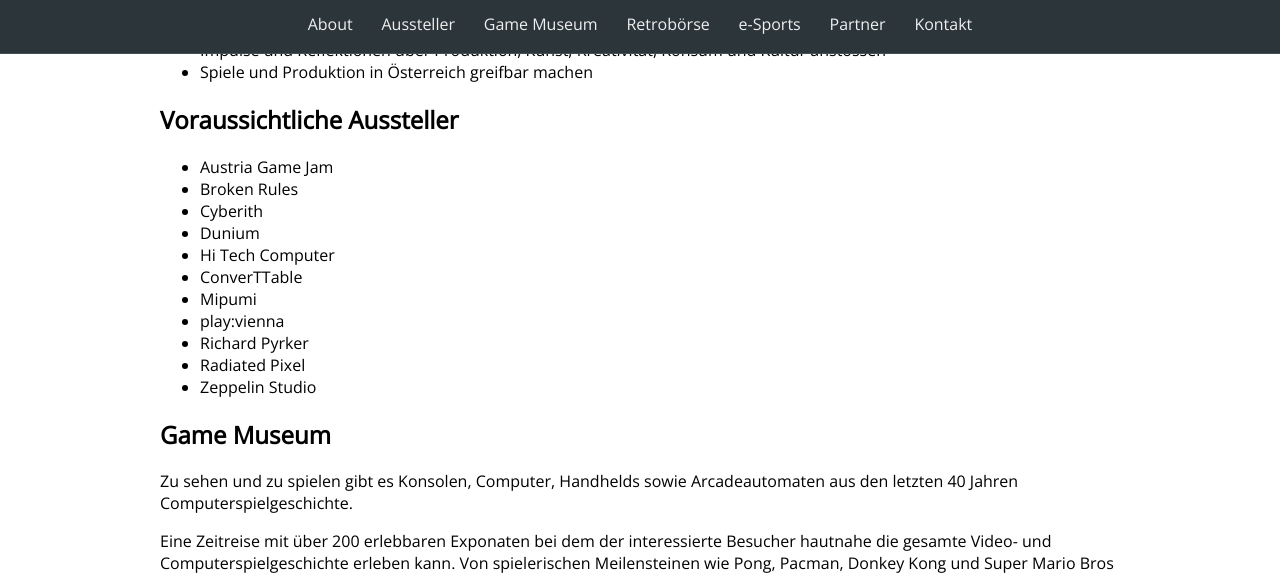
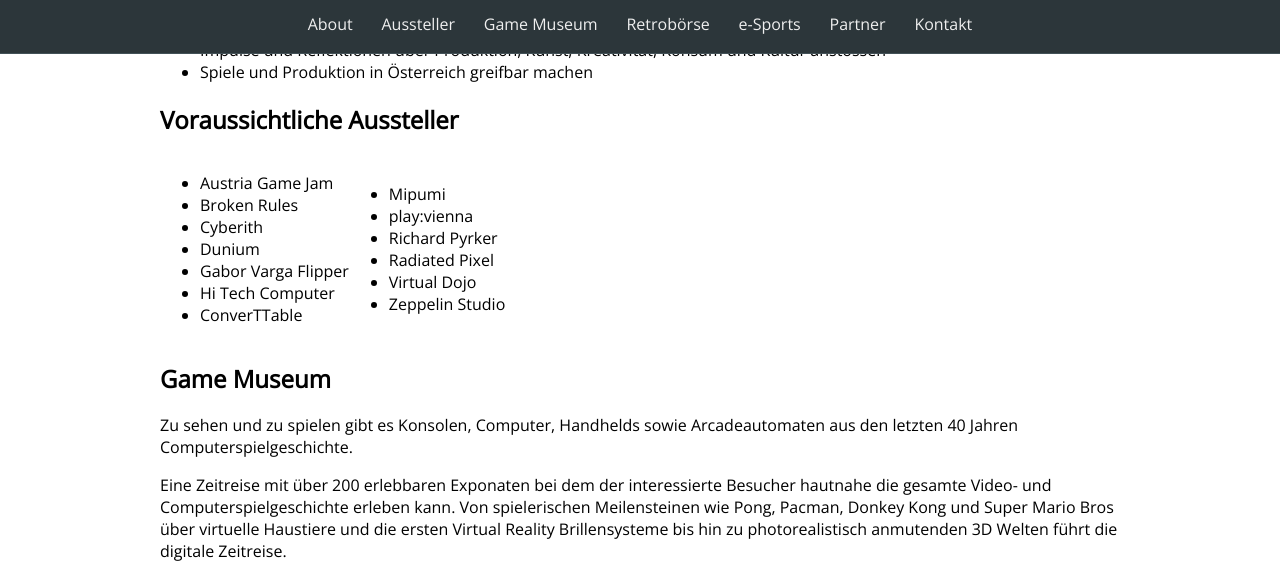
Before and after one commit to Lorti/gsexpo, a Jekyll site: the page built from index.html, in a window 1280 px wide and 900 px high, scrolled down 680 px, cut to the strip 0-574 px from the top of the window. Built offline with Jekyll 4.4.1, drawn with Linux system fonts in a browser that asks for light colours; nearby versions of some CDN libraries; Markdown is read by kramdown in place of the engine named in the settings.

Commit message:
Update exhibitors.markdown

```diff
--- a/_includes/exhibitors.markdown
+++ b/_includes/exhibitors.markdown
@@ -1,13 +1,27 @@
 ## Voraussichtliche Aussteller
 
-* Austria Game Jam
-* Broken Rules
-* Cyberith
-* Dunium
-* Hi Tech Computer
-* ConverTTable
-* Mipumi
-* play:vienna
-* Richard Pyrker
-* Radiated Pixel
-* Zeppelin Studio
+<table>
+<tr>
+<td>
+<ul>
+<li>Austria Game Jam</li>
+<li>Broken Rules</li>
+<li>Cyberith</li>
+<li>Dunium</li>
+<li>Gabor Varga Flipper</li>
+<li>Hi Tech Computer</li>
+<li>ConverTTable</li>
+</ul>
+</td>
+<td>
+<ul>
+<li>Mipumi</li>
+<li>play:vienna</li>
+<li>Richard Pyrker</li>
+<li>Radiated Pixel</li>
+<li>Virtual Dojo</li>
+<li>Zeppelin Studio</li>
+</ul>
+</td>
+</tr>
+</table>
```
